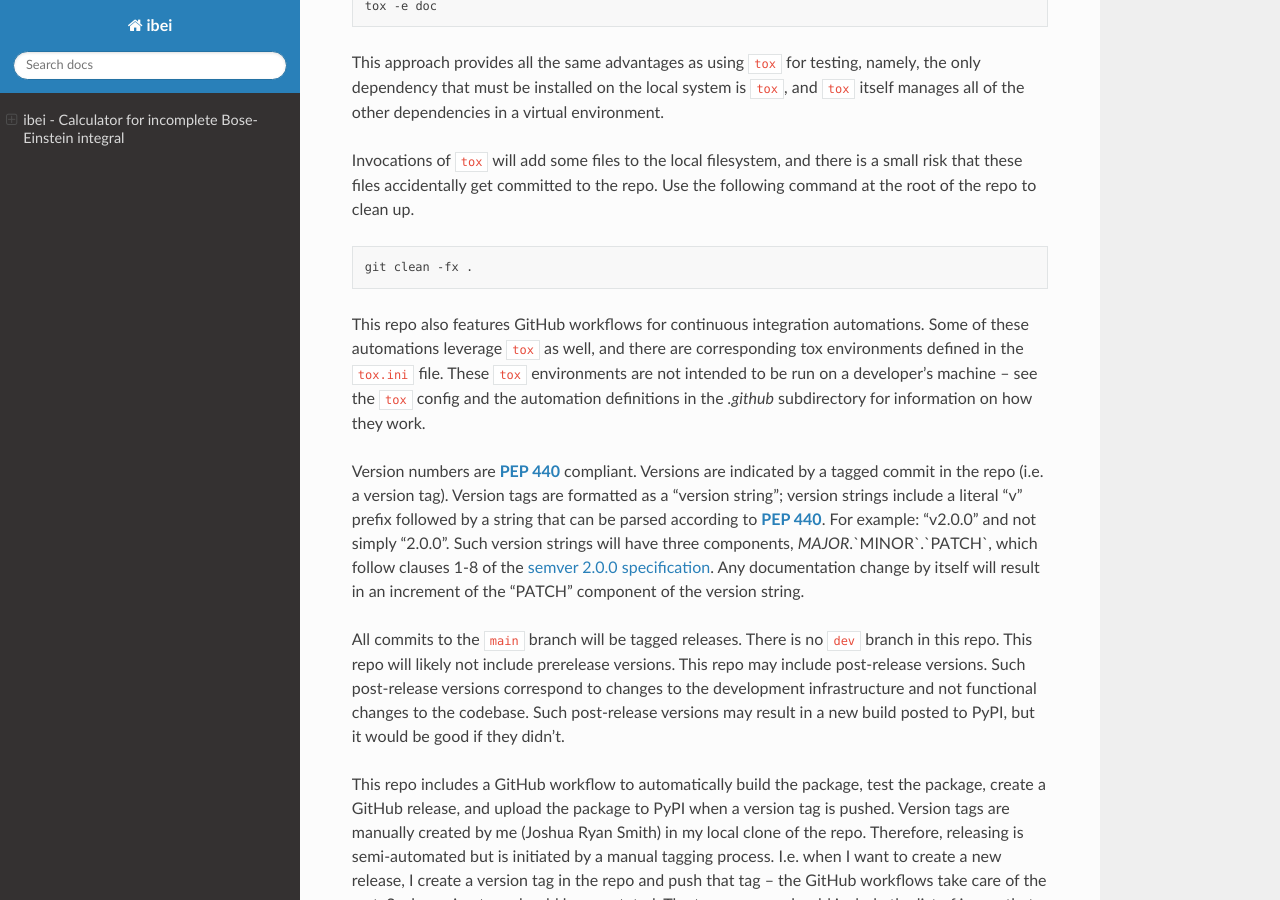
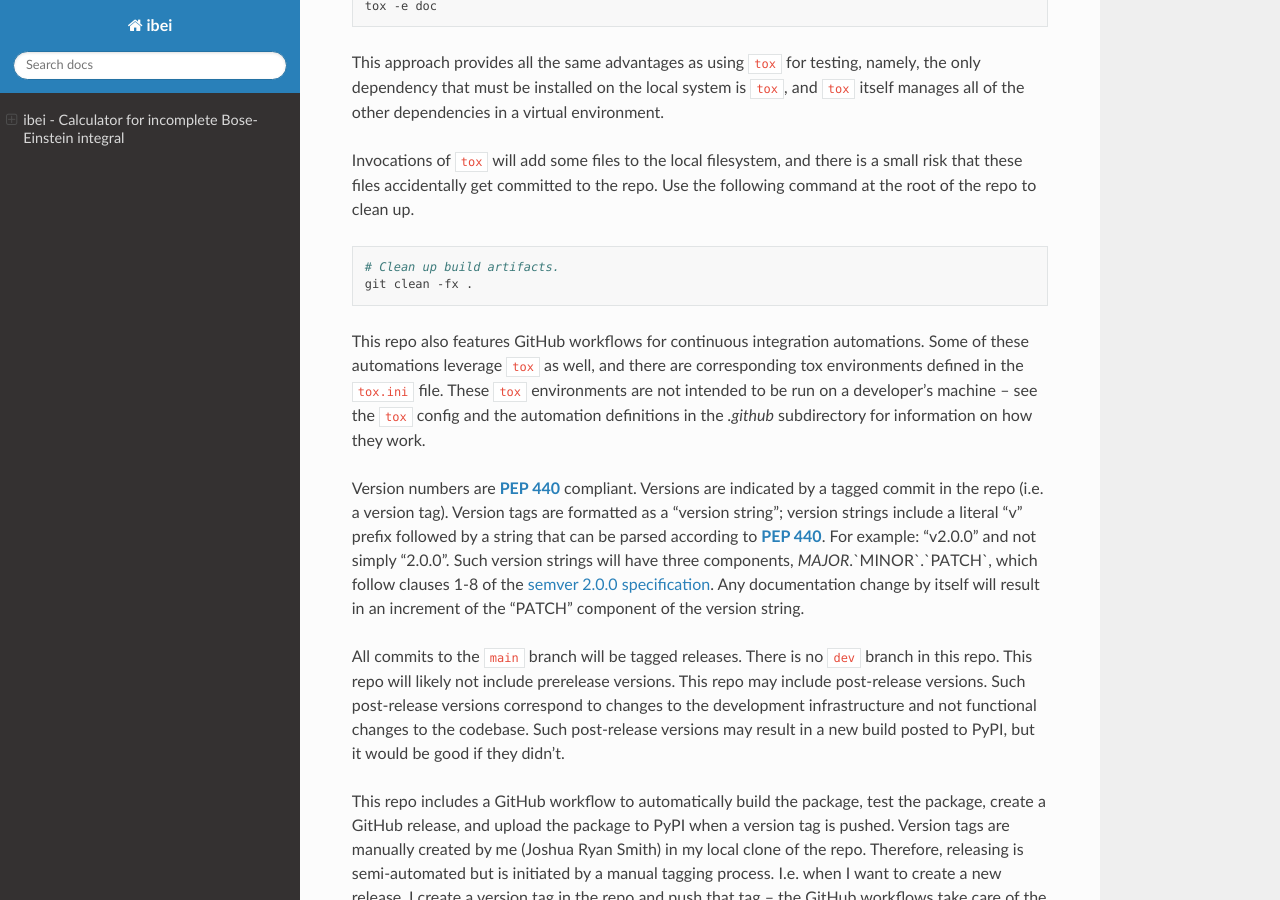
Before and after one commit to jrsmith3/ibei, a Sphinx documentation site: the page built from doc/index.rst, in a window 1280 px wide and 900 px high, scrolled down 4417 px. Built offline with Sphinx 7.4.7 and the Read the Docs theme 2.0.0, drawn with Linux system fonts in a browser that asks for light colours; the version number could not be read and is left out; cross-references to code outside the pages are shown as plain code.

Commit message:
Add expository note in code example

```diff
--- a/doc/index.rst
+++ b/doc/index.rst
@@ -232,6 +232,7 @@ clean up.
 
 .. code-block:: bash
 
+    # Clean up build artifacts.
     git clean -fx .
 
 
```
